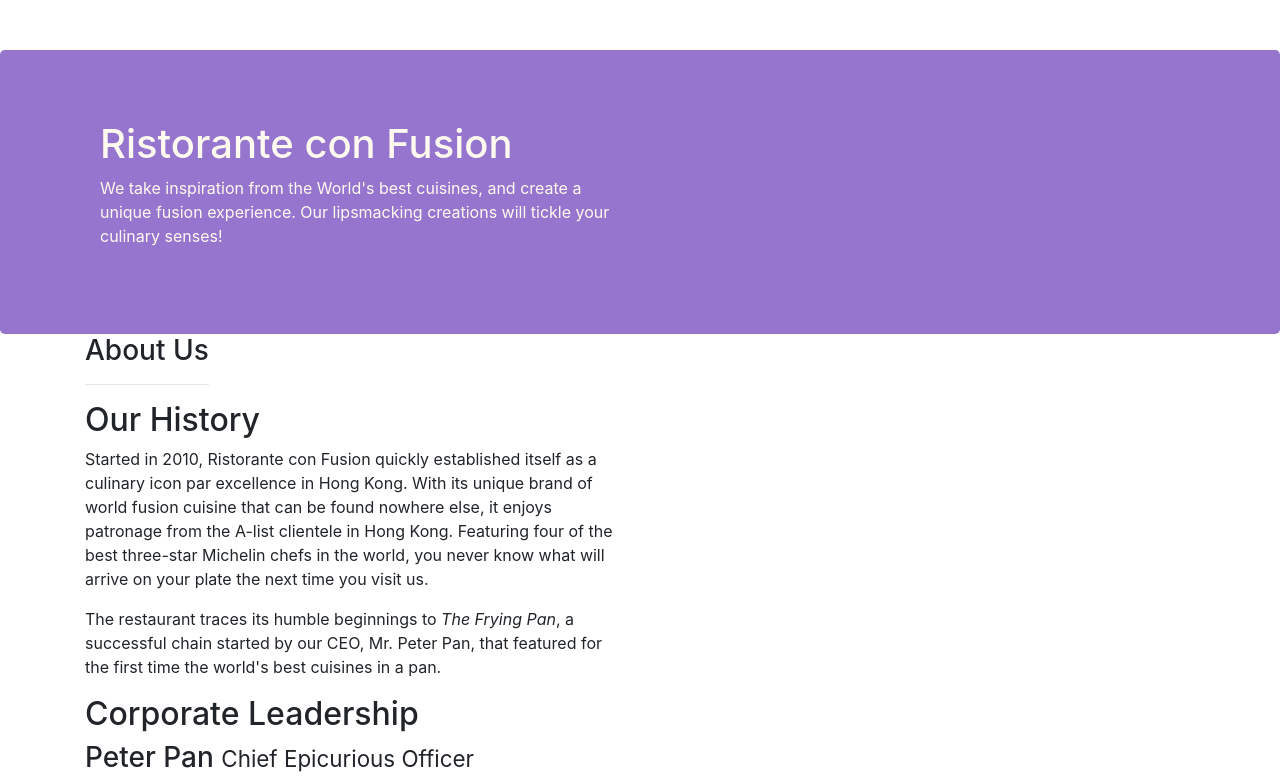
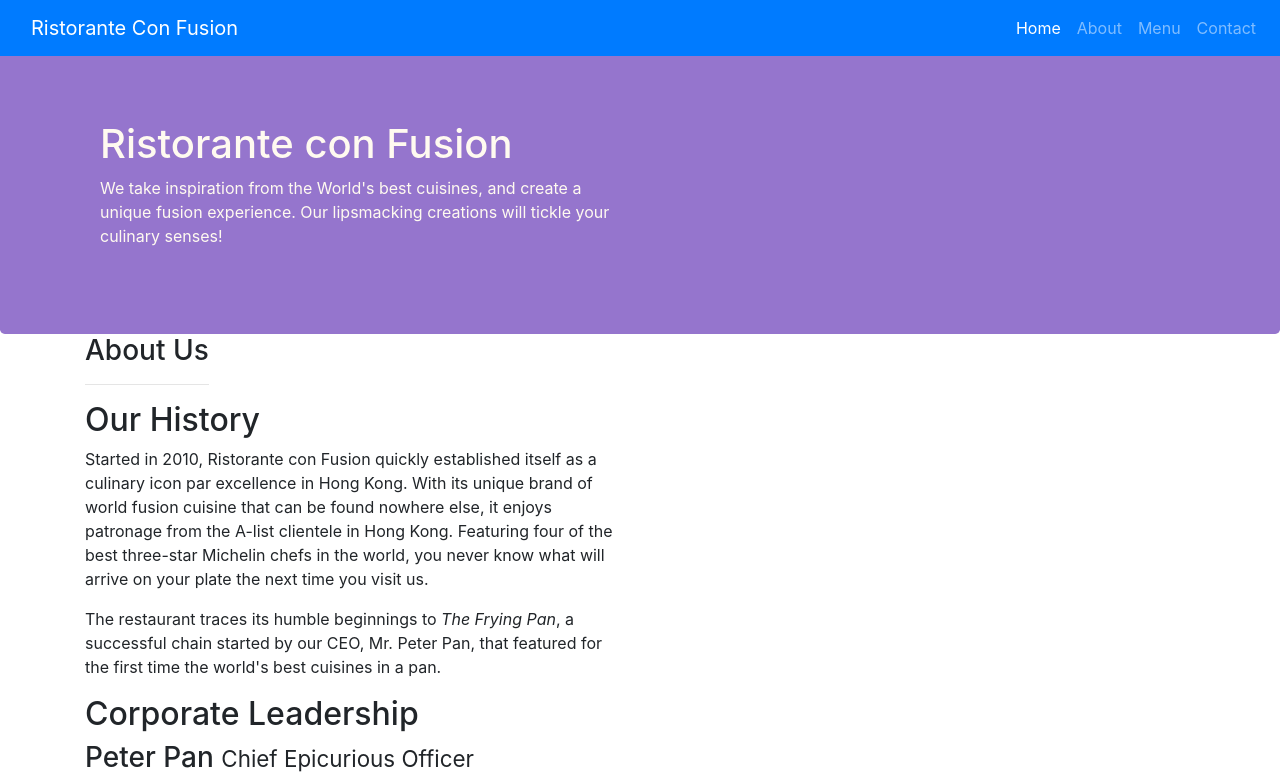
Before and after one commit to Shishira1203/FS-Bootstrap, a website: page aboutus.html in a window 1280 px wide. Shown: the top 780 px of the page. Drawn offline with nearby package versions, Linux system fonts and the light colour scheme.

Commit message:
Navbar and BreadCrumbs

```diff
--- a/aboutus.html
+++ b/aboutus.html
@@ -15,6 +15,22 @@
 </head>
 
 <body>
+    <nav class="navbar navbar-dark navbar-expand-sm bg-primary fixed-top">
+        <div class="container">
+            <button class="navbar-toggler" type="button" data-toggle="collapse" data-target="#Navbar">
+                <span class="navbar-toggler-icon"></span>
+            </button>
+            <a class="navbar-brand mr-auto" href="#">Ristorante Con Fusion</a>
+            <div class="collapse navbar-collapse" id="Navbar"></div></div>
+            <ul class="navbar-nav mr-auto">
+                 <li class="nav-item active"><a class="nav-link" href="./index.html">Home</a></li>
+                 <li class="nav-item"><a class="nav-link" href="./aboutus.html">About</a></li>
+                 <li class="nav-item"><a class="nav-link" href="#">Menu</a></li>
+                 <li class="nav-item"><a class="nav-link" href="#">Contact</a></li>
+            </ul>
+            </div>
+        </div>
+     </nav>
 
     <header class="jumbotron">
         <div class="container">
```
